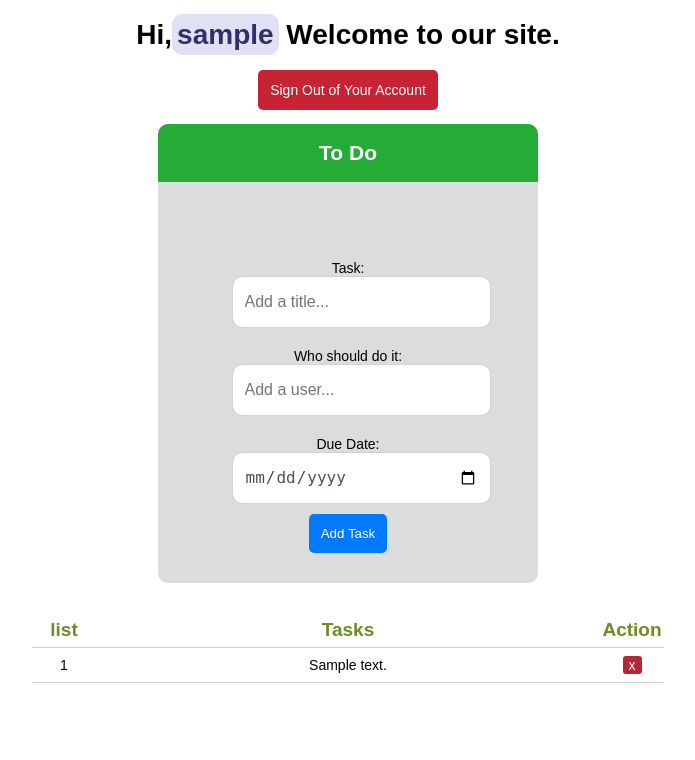
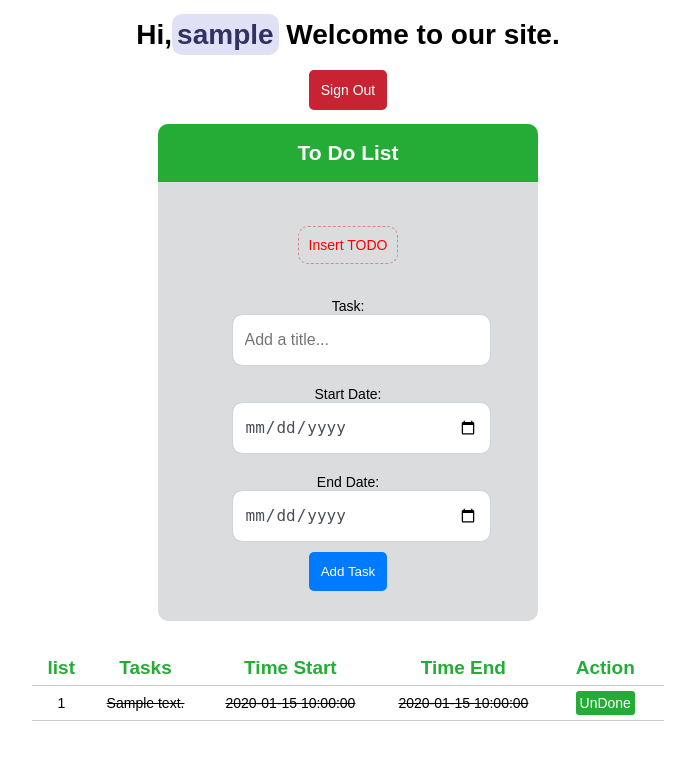
Before and after one commit to sajadAD/todo_pure, a PHP site: page /php/welcome.php in a window 1280 px wide. Shown: the top 760 px of the page, without its empty margins (292-987 px from the left). Run offline with PHP 8.4, Linux system fonts and the light colour scheme; the visitor is signed in with stand-in values (Sample User, id 1); tables that the repository leaves empty or names only in its code hold one stand-in row (values such as "Sample post").

Commit message:
fix style in welcome and view todos with done/undone/delete/edit

```diff
--- a/php/welcome.php
+++ b/php/welcome.php
@@ -3,7 +3,7 @@
 session_start();
 
 // initialize errors variable
-$errors = "";
+$errors = "Insert TODO";
 
 // Check if the user is logged in, if not then redirect him to login page
 if (!isset($_SESSION["loggedin"]) || $_SESSION["loggedin"] !== true) {
@@ -16,15 +16,40 @@ require_once "config.php";
 
 //insert a quote if submit button is clicked
 if (isset($_POST['submit'])) {
-  if (empty($_POST['task'])) {
+  if (empty($_POST['text']) && empty($_POST['startDate']) && empty($_POST['endDate'])) {
     $errors = "You must fill in the task";
   } else {
-    $task = $_POST['task'];
-    $sql = "INSERT INTO tasks (task) VALUES ('$task')";
-    mysqli_query($db, $sql);
-    header('location: index.php');
+    $text = $_POST['text'];
+    $start_date = $_POST['startDate'];
+    $end_date = $_POST['endDate'];
+    $sql = "INSERT INTO todos VALUES ('null','$text','$_SESSION[id]','$start_date','$end_date','false')";
+    mysqli_query($mysqli, $sql);
+    header('location: welcome.php');
   }
 }
+// delete task
+if (isset($_GET['del_task'])) {
+  $id = $_GET['del_task'];
+
+  mysqli_query($mysqli, "DELETE FROM todos WHERE id=" . $id);
+  header('location: welcome.php');
+}
+
+// done task
+if (isset($_GET['done_task'])) {
+  $id = $_GET['done_task'];
+
+  mysqli_query($mysqli, "UPDATE todos SET done = true WHERE id=" . $id);
+  header('location: welcome.php');
+}
+// undone task
+if (isset($_GET['Undone_task'])) {
+  $id = $_GET['Undone_task'];
+
+  mysqli_query($mysqli, "UPDATE todos SET done = false WHERE id=" . $id);
+  header('location: welcome.php');
+}
+
 ?>
 
 <!DOCTYPE html>
@@ -33,80 +58,42 @@ if (isset($_POST['submit'])) {
 <head>
   <meta charset="UTF-8">
   <title>Welcome</title>
-  <!-- <link rel="stylesheet" href="https://stackpath.bootstrapcdn.com/bootstrap/4.5.2/css/bootstrap.min.css"> -->
   <link rel="stylesheet" href="../style.css">
 
 </head>
-
-<!-- <body>
-  <h1>Hi,<span class="username"><?php echo htmlspecialchars($_SESSION["username"]); ?></span> Welcome to our site.</h1>
-  <p>
-    <a href="logout.php" class="btn-danger">Sign Out of Your Account</a>
-  </p>
-  <div class="container">
-    <div class="jumbotron page-header">
-      <h2 style="margin:5px">My To Do List</h2>
-    </div>
-    <form>
-      <div class="form-group">
-        <label for="title">Task:</label>
-        <input type="text" id="title" class="form-control" placeholder="Add a title... ">
-      </div>
-      <div class="form-group">
-        <label for="usr">Who should do it:</label>
-        <input type="text" id="usr" class="form-control" placeholder="Add a user...">
-      </div>
-      <div class="form-group">
-        <label for="usr">Due Date:</label>
-        <input type="date" id="due-date" class="form-control" placeholder="Due date">
-      </div>
-      <div class="row">
-        <div class="col-xs-3 pull-left">
-          <button type="button" class="btn btn-primary" onclick="newElement()">Add Task</button>
-        </div>
-      </div>
-    </form>
-  </div>
-  <div class="tasks">
-    <ul id="task-list">
-    </ul>
-  </div>
-  <ul id="pagination" class="pagination pagination-lg"></ul>
-  <script src="../index.js"></script>
-</body> -->
 
 <body>
   <div class="top_welcome">
     <h1>Hi,<span class="username"><?php echo htmlspecialchars($_SESSION["username"]); ?></span> Welcome to our site.</h1>
     <p>
-      <a href="logout.php" class="btn-danger">Sign Out of Your Account</a>
+      <a href="logout.php" class="btn-danger">Sign Out</a>
     </p>
   </div>
   <div class="todos">
     <div class="card">
       <div class="head">
-        <h2>To Do</h2>
+        <h2>To Do List</h2>
       </div>
       <div class="main_card">
         <?php if (isset($errors)) { ?>
-          <p><?php echo $errors; ?></p>
+          <p><?php echo $errors ?></p>
         <?php } ?>
-        <form action="welcome.php">
+        <form method="post" action="welcome.php">
           <div class="form-group">
             <label for="title">Task:</label>
-            <input type="text" id="title" class="form-control" placeholder="Add a title... ">
+            <input type="text" name="text" class="form-control" placeholder="Add a title... ">
           </div>
           <div class="form-group">
-            <label for="usr">Who should do it:</label>
-            <input type="text" id="usr" class="form-control" placeholder="Add a user...">
+            <label for="usr">Start Date:</label>
+            <input type="date" name="startDate" id="due-date" class="form-control" placeholder="Due date">
           </div>
           <div class="form-group">
-            <label for="usr">Due Date:</label>
-            <input type="date" id="due-date" class="form-control" placeholder="Due date">
+            <label for="usr">End Date:</label>
+            <input type="date" name="endDate" id="due-date" class="form-control" placeholder="Due date">
           </div>
           <div class="row">
             <div class="col-xs-3 pull-left">
-              <button type="button" class="btn btn-primary" onclick="newElement()">Add Task</button>
+              <button type="submit" name="submit" id="add_btn" class="btn btn-primary">Add Task</button>
             </div>
           </div>
         </form>
@@ -115,31 +102,37 @@ if (isset($_POST['submit'])) {
     <table>
       <thead>
         <tr>
-          <th style="width: 60px;">list</th>
-          <th>Tasks</th>
-          <th style="width: 60px;">Action</th>
+          <th style="max-width: 10%;">list</th>
+          <th style="max-width: 30%;">Tasks</th>
+          <th style="max-width: 20%;">Time Start</th>
+          <th style="max-width: 20%;">Time End</th>
+          <th style="max-width: 20%;">Action</th>
         </tr>
       </thead>
 
       <tbody>
         <?php
         // select all tasks if page is visited or refreshed
-        $tasks = mysqli_query($mysqli, "SELECT * FROM todos");
+        $tasks = mysqli_query($mysqli, "SELECT * FROM todos WHERE uid = $_SESSION[id]");
 
         $i = 1;
         while ($row = mysqli_fetch_array($tasks)) { ?>
           <tr>
             <td> <?php echo $i; ?> </td>
-            <td class="task"> <?php echo $row['text']; ?> </td>
-            <td class="delete">
-              <a href="index.php?del_task=<?php echo $row['id'] ?>">x</a>
+            <td class="task" style="<?php if ($row['done']) echo 'text-decoration: line-through;' ?>"> <?php echo $row['text']; ?> </td>
+            <td class="task" style="<?php if ($row['done']) echo 'text-decoration: line-through;' ?>"> <?php echo $row['time_s']; ?> </td>
+            <td class="task" style="<?php if ($row['done']) echo 'text-decoration: line-through;' ?>"> <?php echo $row['time_e']; ?> </td>
+            <td>
+              <a class="done" style="<?php if ($row['done']) echo 'display: none;' ?>" href="welcome.php?done_task=<?php echo $row['id'] ?>">Done</a>
+              <a class="done" style="<?php if (!$row['done']) echo 'display: none;' ?>" href="welcome.php?Undone_task=<?php echo $row['id'] ?>">UnDone</a>
+              <a class="edit" style="<?php if ($row['done']) echo 'display: none;' ?>" href="welcome.php?del_task=<?php echo $row['id'] ?>">Edit</a>
+              <a class="delete" style="<?php if ($row['done']) echo 'display: none;' ?>" href="welcome.php?del_task=<?php echo $row['id'] ?>">delete</a>
             </td>
           </tr>
         <?php $i++;
         } ?>
       </tbody>
     </table>
-    <script src="../index.js"></script>
   </div>
 </body>
 
--- a/style.css
+++ b/style.css
@@ -149,6 +149,12 @@ a {
 .form-group span {
   color: red;
 }
+.main_card p {
+  color: red;
+  padding: 10px;
+  border-radius: 10px;
+  border: 1px dashed #c8233370;
+}
 .todos {
   width: 100%;
   display: flex;
@@ -191,11 +197,15 @@ tr {
 
 th {
   font-size: 19px;
-  color: #6b8e23;
+  color: rgb(37, 172, 55);
 }
 
 th,
 td {
+  max-width: 55px;
+  overflow: hidden;
+  text-overflow: ellipsis;
+  white-space: nowrap;
   text-align: center !important;
   border: none;
   height: 30px;
@@ -214,10 +224,24 @@ tr:hover {
 .delete {
   text-align: center;
 }
-.delete a {
+.delete {
   color: white;
-  background: #b62635;
-  padding: 1px 6px;
+  background: #c82333;
+  padding:4px;
   border-radius: 3px;
   text-decoration: none;
 }
+.done {
+  color: white;
+  background: rgb(37, 172, 55);
+  padding: 4px;
+  border-radius: 3px;
+  text-decoration: none;
+}
+.edit {
+  color: white;
+  background: #007bff;
+  padding: 4px;
+  border-radius: 3px;
+  text-decoration: none;
+}
```
